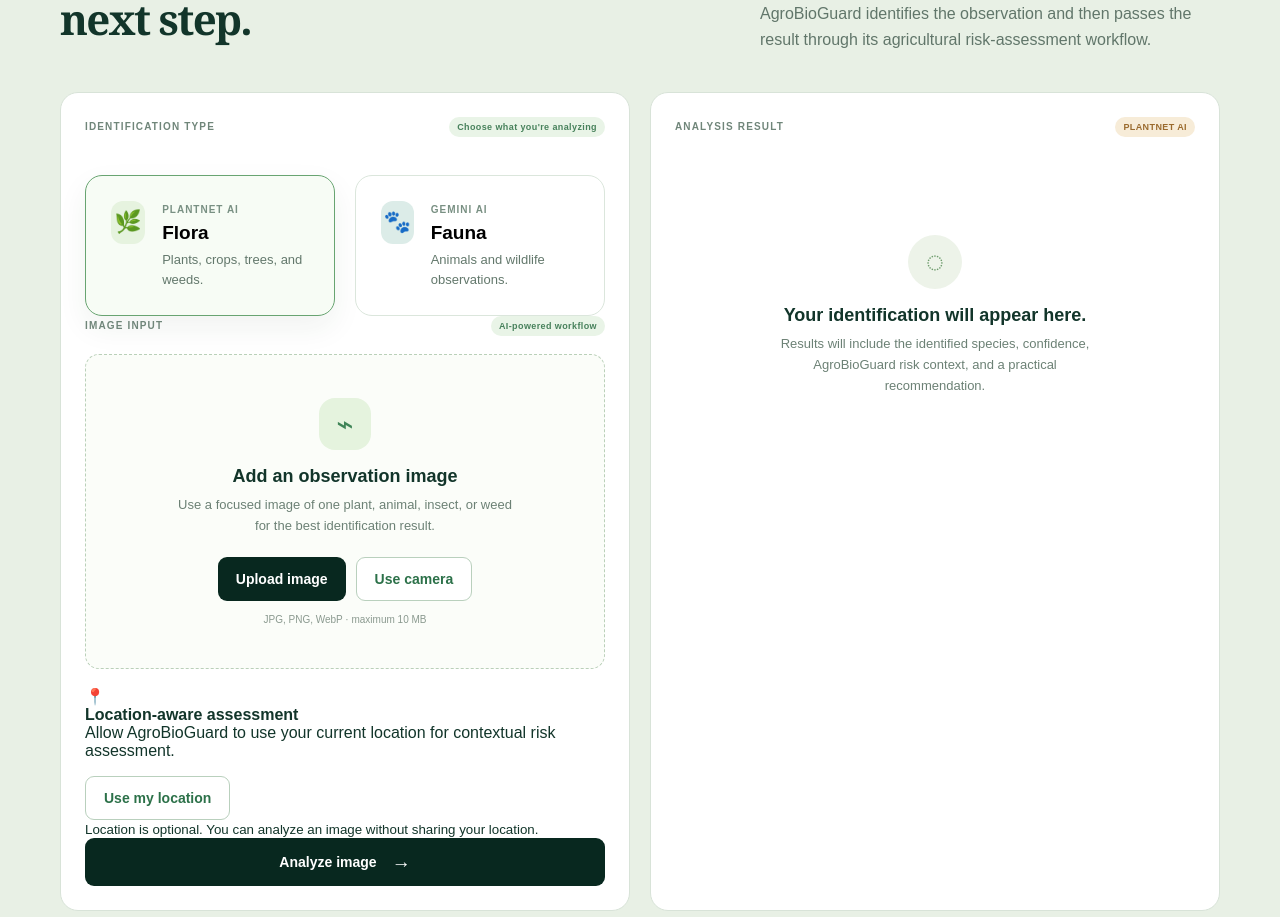
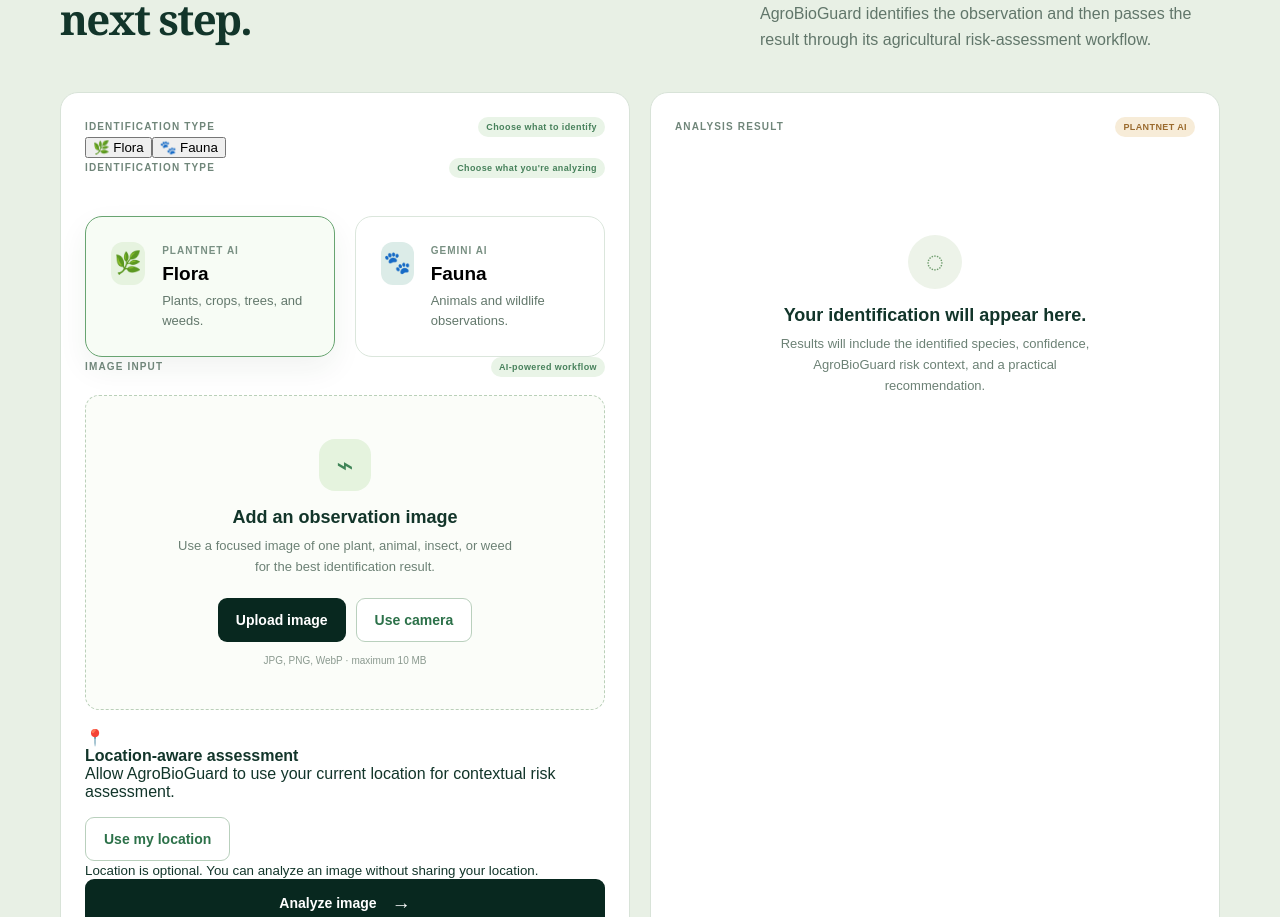
Before and after one commit to jobi41215-stack/agrobioguard, a Next.js app: page / in a window 1280 px wide. Shown: the part 1320-2237 px from the top of the page. Built offline with nearby package versions, Linux system fonts and the light colour scheme.

Commit message:
feat: add flora and fauna identification modes

```diff
--- a/components/identification-workspace.tsx
+++ b/components/identification-workspace.tsx
@@ -1,7 +1,10 @@
 "use client";
 
 import { ChangeEvent, useEffect, useRef, useState } from "react";
-import { analyzeImage as analyzeSelectedImage } from "@/lib/analysis/image-analysis-service";
+import {
+  analyzeImage as analyzeSelectedImage,
+  type IdentificationMode,
+} from "@/lib/analysis/image-analysis-service";
 import { getSafeAnalysisErrorMessage } from "@/lib/analysis/analysis-provider-error";
 import { assessRisk } from "@/lib/analysis/risk-assessment-service";
 import { generateWarning } from "@/lib/analysis/warning-service";
@@ -16,7 +19,6 @@ import type {
 
 type AnalysisState = "empty" | "ready" | "loading" | "success" | "error";
 type LocationState = "unavailable" | "loading" | "success" | "error";
-type IdentificationMode = "flora" | "fauna";
 
 export function IdentificationWorkspace() {
   const [identificationMode, setIdentificationMode] =
@@ -31,7 +33,7 @@ export function IdentificationWorkspace() {
   const [warning, setWarning] = useState<AgroWarning>();
 
   const [state, setState] = useState<AnalysisState>("empty");
-  const [error, setError] = useState("");
+    const [error, setError] = useState("");
 
   const [location, setLocation] = useState<LocationContext>();
   const [locationState, setLocationState] =
@@ -239,6 +241,38 @@ export function IdentificationWorkspace() {
           ========================== */}
 
           <div className="upload-panel">
+<div className="identification-mode">
+  <div className="panel-label">
+    <span>IDENTIFICATION TYPE</span>
+    <b>Choose what to identify</b>
+  </div>
+
+  <div className="mode-options">
+    <button
+      type="button"
+      className={
+        identificationMode === "flora"
+          ? "mode-option active"
+          : "mode-option"
+      }
+      onClick={() => setIdentificationMode("flora")}
+    >
+      🌿 Flora
+    </button>
+
+    <button
+      type="button"
+      className={
+        identificationMode === "fauna"
+          ? "mode-option active"
+          : "mode-option"
+      }
+      onClick={() => setIdentificationMode("fauna")}
+    >
+      🐾 Fauna
+    </button>
+  </div>
+</div>
           <div className="analysis-mode-selector">
   <div className="panel-label">
     <span>IDENTIFICATION TYPE</span>
```
